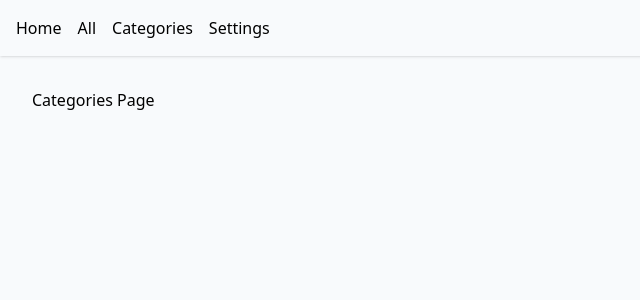
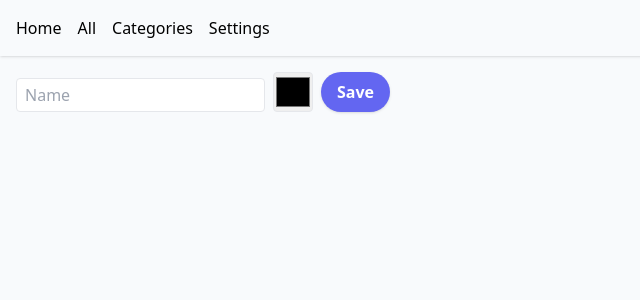
Before and after one commit to fbbp/todo-codex, a React (Vite) app: page /categories in a window 1280 px wide. Shown: the top 300 px of the page, without its empty margins (0-640 px from the left). Built offline with nearby package versions, Linux system fonts and the light colour scheme.

Commit message:
Fix add category callback type

```diff
--- a/src/pages/CategoriesPage.tsx
+++ b/src/pages/CategoriesPage.tsx
@@ -1,6 +1,125 @@
+import { useEffect, useState } from 'react';
+import { useCategories } from '../store/useCategories';
+import type { Category } from '../db';
+
+interface FormProps {
+  initial?: Category;
+  onSave: (draft: { name: string; color: string }) => Promise<void>;
+  onCancel?: () => void;
+}
+
+function CategoryForm({ initial, onSave, onCancel }: FormProps) {
+  const [name, setName] = useState(initial?.name ?? '');
+  const [color, setColor] = useState(initial?.color ?? '#000000');
+
+  async function handleSubmit(e: React.FormEvent) {
+    e.preventDefault();
+    const trimmed = name.trim();
+    if (!trimmed) return;
+    await onSave({ name: trimmed, color });
+    if (!initial) {
+      setName('');
+      setColor('#000000');
+    }
+  }
+
+  return (
+    <form onSubmit={handleSubmit} className="flex items-end gap-2">
+      <div className="space-y-1">
+        <input
+          value={name}
+          onChange={(e) => setName(e.target.value)}
+          placeholder="Name"
+          className="border rounded px-2 py-1"
+        />
+      </div>
+      <input
+        type="color"
+        value={color}
+        onChange={(e) => setColor(e.target.value)}
+        className="border rounded w-10 h-10 p-0"
+      />
+      <button
+        type="submit"
+        className="rounded-full shadow px-4 py-2 font-semibold bg-primary text-white"
+      >
+        Save
+      </button>
+      {onCancel && (
+        <button
+          type="button"
+          onClick={onCancel}
+          className="px-2 py-1 text-sm"
+        >
+          Cancel
+        </button>
+      )}
+    </form>
+  );
+}
 
 export default function CategoriesPage() {
+  const categories = useCategories((s) => s.categories);
+  const load = useCategories((s) => s.load);
+  const add = useCategories((s) => s.add);
+  const update = useCategories((s) => s.update);
+  const reorder = useCategories((s) => s.reorder);
+
+  const [editing, setEditing] = useState<string | null>(null);
+  const [dragging, setDragging] = useState<string | null>(null);
+
+  useEffect(() => {
+    void load();
+  }, [load]);
+
+  function handleDrop(id: string) {
+    if (!dragging || dragging === id) return;
+    const ids = categories.map((c) => c.id);
+    const from = ids.indexOf(dragging);
+    const to = ids.indexOf(id);
+    ids.splice(to, 0, ids.splice(from, 1)[0]);
+    void reorder(ids);
+    setDragging(null);
+  }
+
   return (
-    <div className="p-4">Categories Page</div>
+    <div className="space-y-4">
+      <CategoryForm onSave={async (draft) => { await add(draft); }} />
+      <ul className="space-y-2">
+        {categories.map((c) => (
+          <li
+            key={c.id}
+            draggable
+            onDragStart={() => setDragging(c.id)}
+            onDragOver={(e) => e.preventDefault()}
+            onDrop={() => handleDrop(c.id)}
+            className="rounded-2xl p-4 shadow-sm bg-white flex items-center gap-2"
+          >
+            {editing === c.id ? (
+              <CategoryForm
+                initial={c}
+                onSave={(draft) => update(c.id, draft).then(() => setEditing(null))}
+                onCancel={() => setEditing(null)}
+              />
+            ) : (
+              <>
+                <span
+                  className="w-4 h-4 rounded-full"
+                  style={{ backgroundColor: c.color }}
+                />
+                <span className="flex-1">{c.name}</span>
+                <button
+                  type="button"
+                  onClick={() => setEditing(c.id)}
+                  className="text-sm text-primary"
+                >
+                  Edit
+                </button>
+              </>
+            )}
+          </li>
+        ))}
+      </ul>
+    </div>
   );
 }
--- a/src/store/useCategories.ts
+++ b/src/store/useCategories.ts
@@ -10,6 +10,7 @@ export interface CategoriesStore {
   categories: Category[];
   load: () => Promise<void>;
   add: (draft: CategoryDraft) => Promise<string>;
+  update: (id: string, patch: Partial<CategoryDraft>) => Promise<void>;
   reorder: (ids: string[]) => Promise<void>;
 }
 
@@ -26,6 +27,15 @@ export const useCategories = create<CategoriesStore>((set, get) => ({
     await db.categories.add(category);
     set({ categories: [...get().categories, category] });
     return id;
+  },
+  async update(id, patch) {
+    const current = get().categories.find((c) => c.id === id);
+    if (!current) return;
+    const updated: Category = { ...current, ...patch };
+    await db.categories.put(updated);
+    set({
+      categories: get().categories.map((c) => (c.id === id ? updated : c)),
+    });
   },
   async reorder(ids) {
     const updates: Category[] = [];
```
Also changed, not shown: 1 other file (tests, documents, lock files or other folders).
